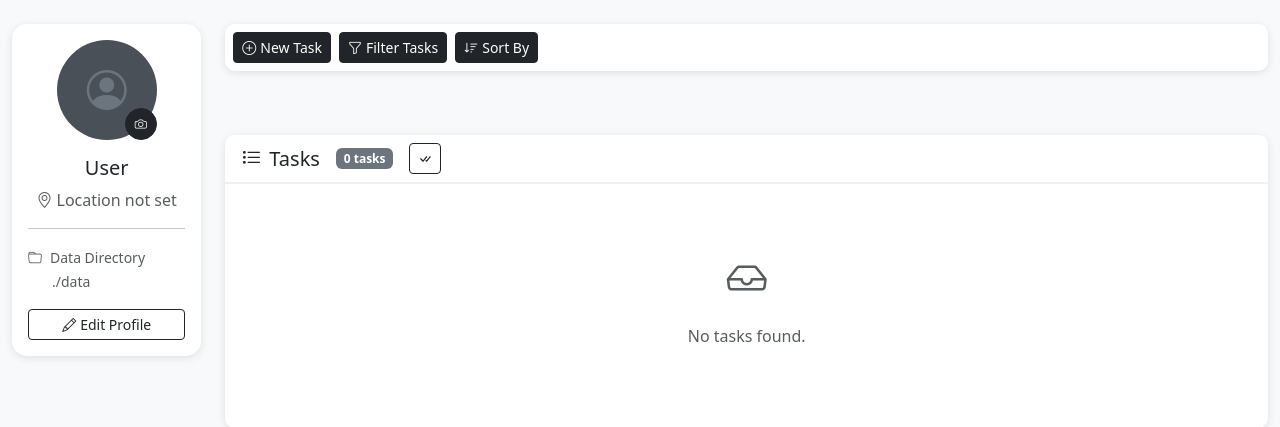
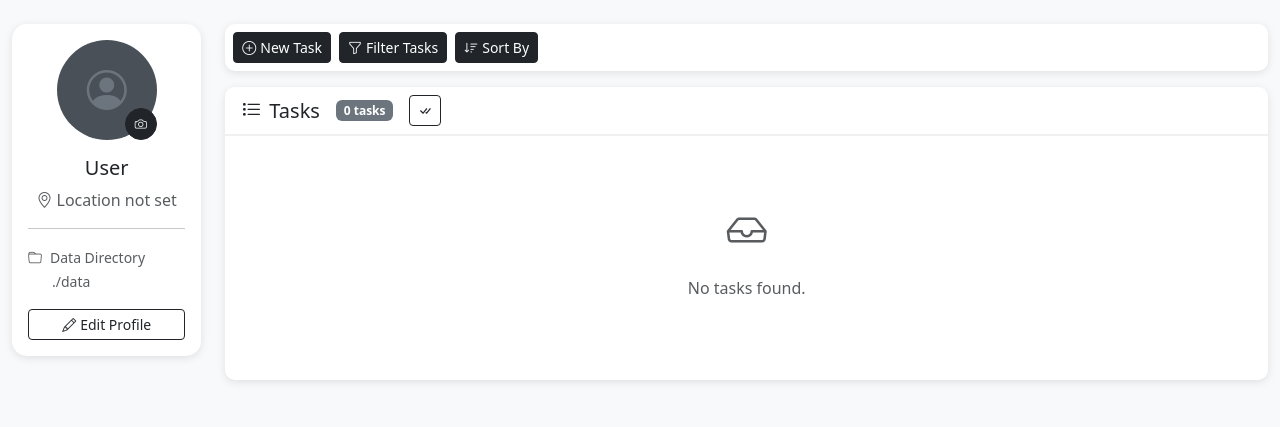
Before and after one commit to wjrforcyber/Open2Do, a FastAPI app: page / in a window 1280 px wide. Shown: the part 62-489 px from the top of the page. Run offline with FastAPI, Linux system fonts and the light colour scheme; data that the repository does not hold is empty; some libraries are stand-ins or nearby versions.

Commit message:
Update(Align): Narrow the margin
Signed-off-by: JingrenWang <wjrforcyber@163.com>

```diff
--- a/app/templates/index.html
+++ b/app/templates/index.html
@@ -97,9 +97,9 @@
                     </div>
                 </div>
 
-                <!-- New Task Collapsible -->
-                <div class="card mb-3">
-                    <div class="collapse" id="newTaskCollapse">
+                <!-- New Task -->
+                <div class="collapse mb-1" id="newTaskCollapse">
+                    <div class="card">
                         <div class="card-body">
                             <form id="taskForm">
                                 <div class="row">
@@ -139,9 +139,9 @@
                     </div>
                 </div>
 
-                <!-- Filter Collapsible -->
-                <div class="card mb-3">
-                    <div class="collapse" id="filterCollapse">
+                <!-- Filter Tasks -->
+                <div class="collapse mb-1" id="filterCollapse">
+                    <div class="card">
                         <div class="card-body">
                             <div class="row mb-3">
                                 <div class="col-md-3 mb-3">
@@ -194,8 +194,8 @@
                 </div>
 
                 <!-- Sort Options -->
-                <div class="card mb-3">
-                    <div class="collapse" id="sortCollapse">
+                <div class="collapse mb-0" id="sortCollapse">
+                    <div class="card">
                         <div class="card-body">
                             <div class="row align-items-center">
                                 <div class="col-md-4">
```
